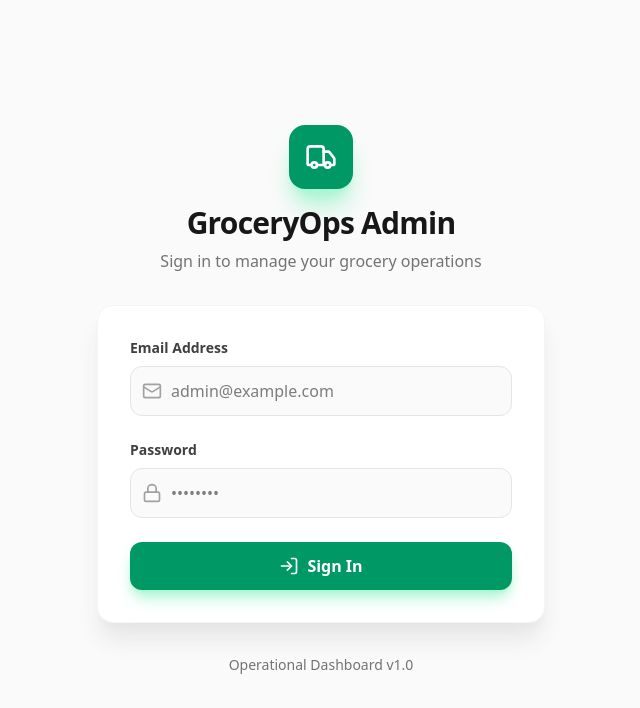
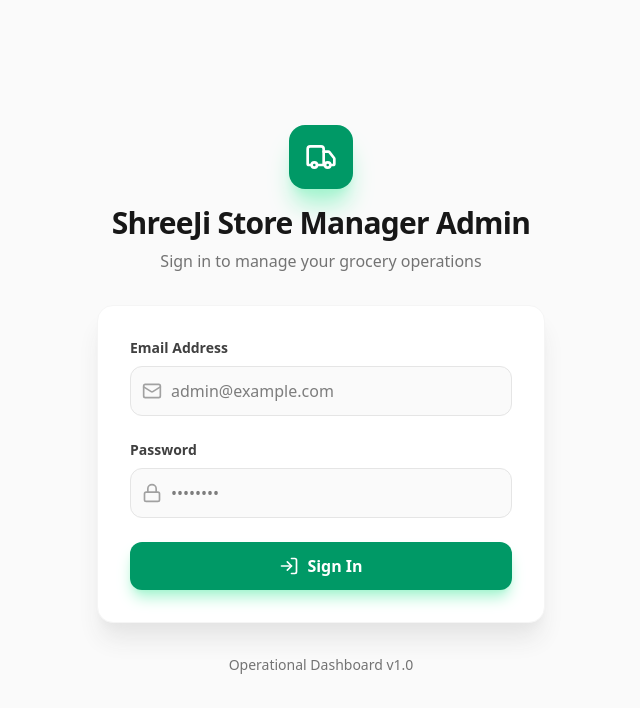
Before and after one commit to Tristan-Hancock/shreeji-admin, a React (Vite) app: page /admin/login in a window 1280 px wide. Shown: the top 708 px of the page, without its empty margins (319-959 px from the left). Built offline with nearby package versions, Linux system fonts and the light colour scheme; no server answers.

Commit message:
updated name

```diff
--- a/src/components/admin/Sidebar.tsx
+++ b/src/components/admin/Sidebar.tsx
@@ -44,7 +44,7 @@ export default function Sidebar() {
         <div className="bg-emerald-600 p-2 rounded-lg">
           <Truck className="w-6 h-6 text-white" />
         </div>
-        <span className="text-xl font-bold tracking-tight">GroceryOps</span>
+        <span className="text-xl font-bold tracking-tight">ShreeJi Store Manager</span>
       </div>
 
       <nav className="flex-1 space-y-1">
@@ -109,7 +109,7 @@ export default function Sidebar() {
       <div className="md:hidden fixed top-0 left-0 right-0 h-16 bg-white border-b border-neutral-200 flex items-center justify-between px-4 z-40">
         <div className="flex items-center gap-2">
           <Truck className="w-6 h-6 text-emerald-600" />
-          <span className="font-bold tracking-tight text-lg">GroceryOps</span>
+          <span className="font-bold tracking-tight text-lg">ShreeJi Store Manager</span>
         </div>
         <button onClick={() => setIsOpen(true)} className="p-2 text-neutral-600">
           <Menu className="w-6 h-6" />
--- a/src/pages/admin/Login.tsx
+++ b/src/pages/admin/Login.tsx
@@ -42,7 +42,7 @@ export default function Login() {
           <div className="inline-flex items-center justify-center w-16 h-16 bg-emerald-600 rounded-2xl mb-4 shadow-xl shadow-emerald-200">
             <Truck className="w-8 h-8 text-white" />
           </div>
-          <h1 className="text-3xl font-bold tracking-tight text-neutral-900">GroceryOps Admin</h1>
+          <h1 className="text-3xl font-bold tracking-tight text-neutral-900">ShreeJi Store Manager Admin</h1>
           <p className="text-neutral-500 mt-2">Sign in to manage your grocery operations</p>
         </div>
 
```
